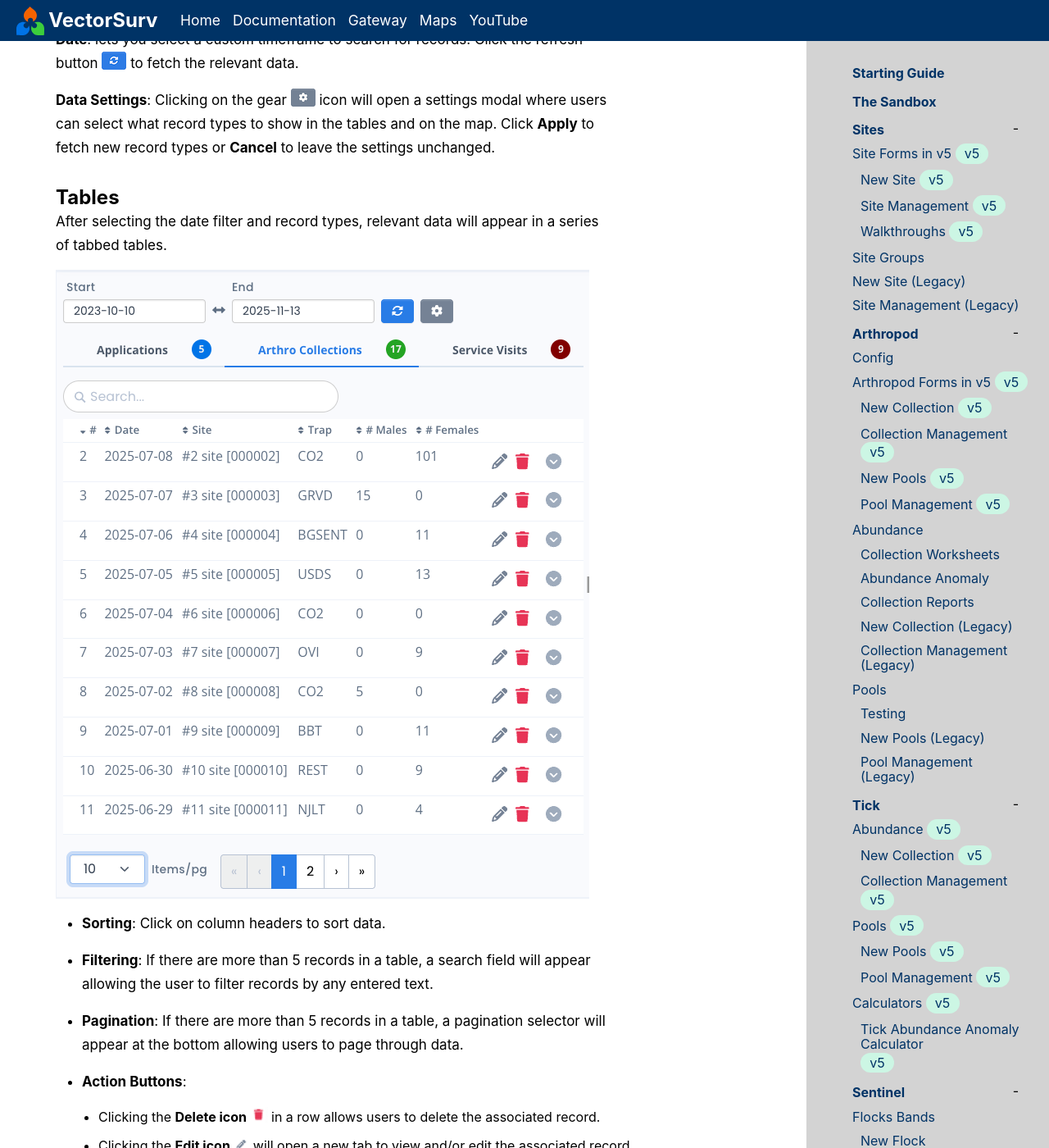
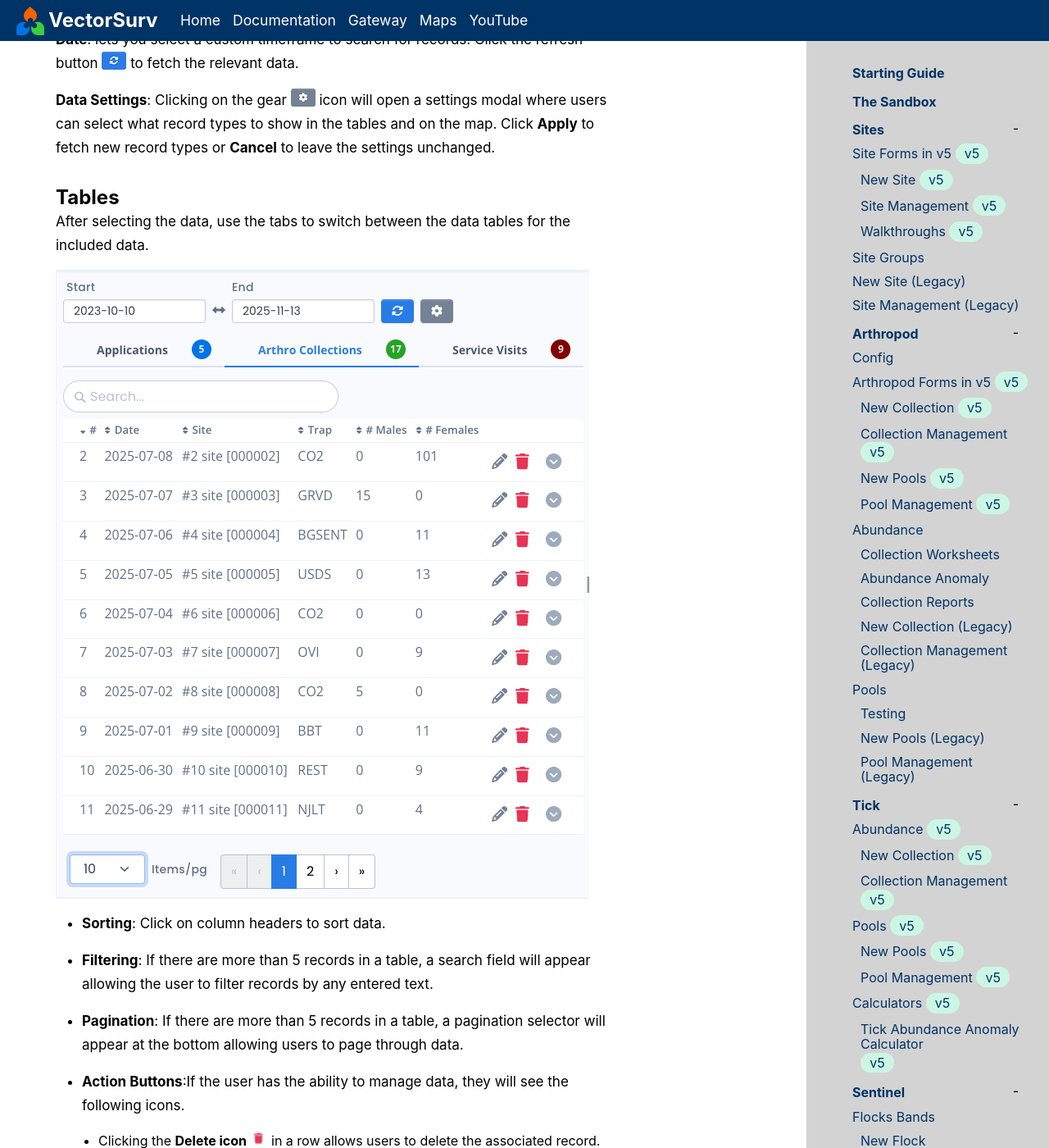
Before and after one commit to tlvaldepena/vectorsurv.org, a Jekyll site: the page built from _docs/integrated-data-view/integrated-data-view.md, in a window 1280 px wide and 1400 px high, scrolled down 854 px. Shown: the whole window at 82% size. Built offline with Jekyll 4.4.1, drawn with Linux system fonts in a browser that asks for light colours.

Commit message:
added text

```diff
--- a/_docs/integrated-data-view/integrated-data-view.md
+++ b/_docs/integrated-data-view/integrated-data-view.md
@@ -18,7 +18,7 @@ View multiple record types in one place. The Integrated Data View allows users t
 
 ## Tables
 
-After selecting the date filter and record types, relevant data will appear in a series of tabbed tables.
+After selecting the data, use the tabs to switch between the data tables for the included data.
 
 ![Data Table](/assets/images/docs/integrated-data-view-tables.png)
 
@@ -28,7 +28,7 @@ After selecting the date filter and record types, relevant data will appear in a
 
 - **Pagination**: If there are more than 5 records in a table, a pagination selector will appear at the bottom allowing users to page through data.
 
-- **Action Buttons**:
+- **Action Buttons**:If the user has the ability to manage data, they will see the following icons.
   - Clicking the **Delete icon** ![Red trash can icon](/assets/images/docs/action-button-delete.png) in a row allows users to delete the associated record.
   - Clicking the **Edit icon** ![Pencil icon](/assets/images/docs/action-button-edit.png) will open a new tab to view and/or edit the associated record.
 
```
